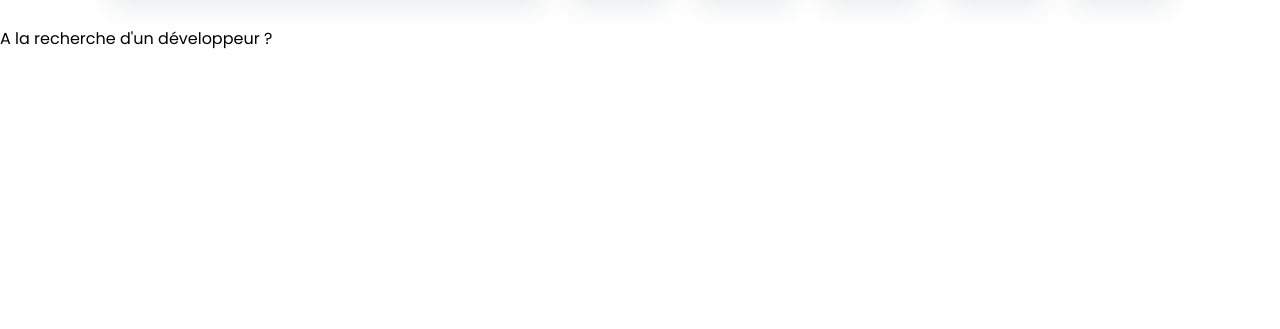
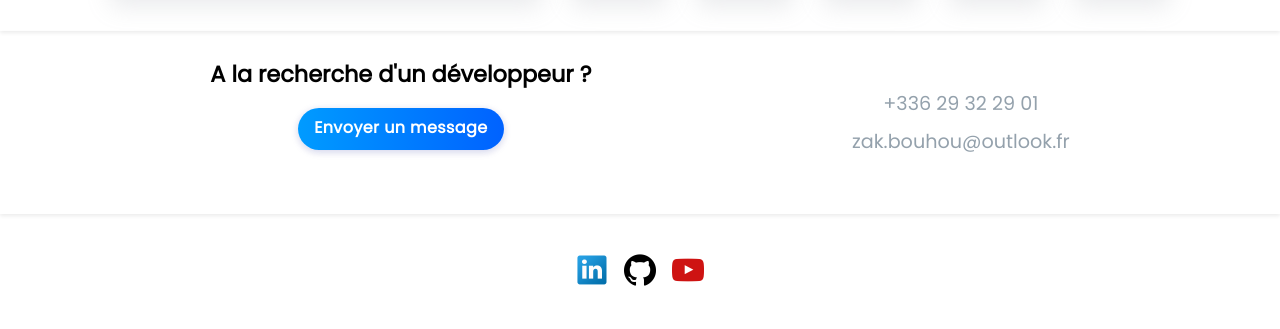
Before and after one commit to ZakariaBouhou/My-Portfolio, a PHP site: page / in a window 1280 px wide. Shown: the part 2447-2776 px from the top of the page. Before the commit the page ends 2496 px from the top, so only its background shows below. Run offline with PHP 8.4, Linux system fonts and the light colour scheme; style sheets or scripts are compiled from the project's sources; some libraries are stand-ins or nearby versions.

Commit message:
contact and footer finished

```diff
--- a/portfolio/public/templates/footer.tpl.php
+++ b/portfolio/public/templates/footer.tpl.php
@@ -1,6 +1,10 @@
 <footer>
-
-        </footer>
+    <li class="logo-contact">
+        <a href="#"><img src="../assets/images/logo/linkedin-mini.png" alt="logo linkedin"></a>
+        <a href="#"><img src="../assets/images/logo/github-mini.png" alt="logo github"></a>
+        <a href="#"><img src="../assets/images/logo/youtube-mini.png" alt="logo youtube"></a>
+</li>
+</footer>
     </div>
 
     <script  type="module" src="../assets/js/app.js"></script>
--- a/portfolio/public/templates/main/contact.tpl.php
+++ b/portfolio/public/templates/main/contact.tpl.php
@@ -1,4 +1,10 @@
-    <div class="contact" id="contact">
-        <h3>A la recherche d'un développeur ?</h3>
+    <div class="to-contact" id="contact">
+        <div class="left-side">
+            <h3>A la recherche d'un développeur ?</h3>
+        </div>
+        <div class="right-side">
+            <a href="tel:+33629322901">+336 29 32 29 01</a>
+            <a href="mailto:zak.bouhou@outlook.fr">zak.bouhou@outlook.fr</a>
+        </div>
     </div>
 </main>
```
Also changed, not shown: portfolio/public/assets/css/desktop.css, portfolio/public/assets/css/mobile.css, portfolio/public/assets/css/style.css, portfolio/public/assets/images/logo/github-mini.png (added), portfolio/public/assets/images/logo/linkedin-mini.png (added), portfolio/public/assets/images/logo/youtube-mini.png (added), portfolio/public/assets/js/app.js, portfolio/public/assets/js/functions.js, portfolio/public/assets/scss/desktop.scss, portfolio/public/assets/scss/mobile.scss, portfolio/public/assets/scss/style.scss, 3 other files.
